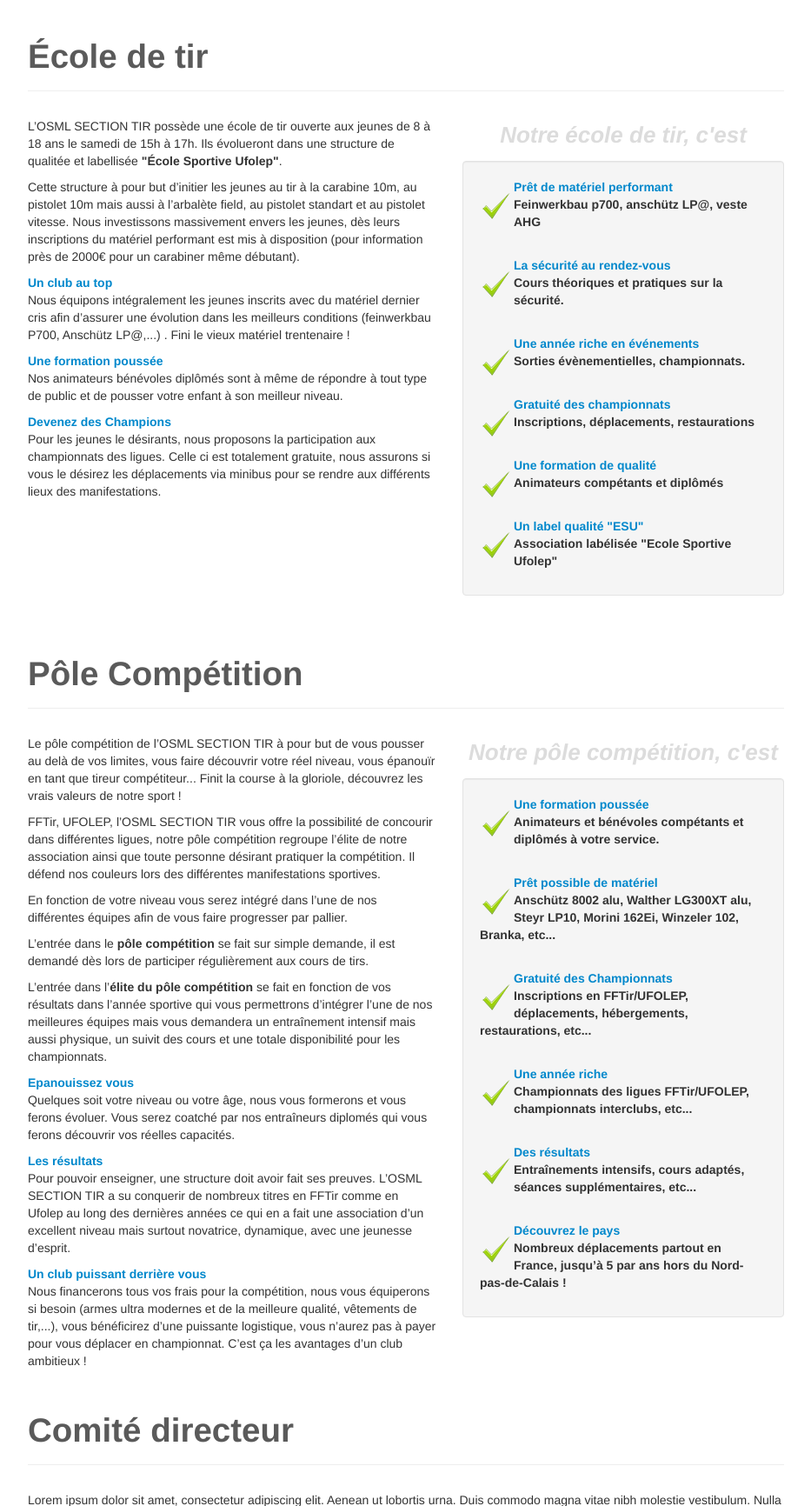
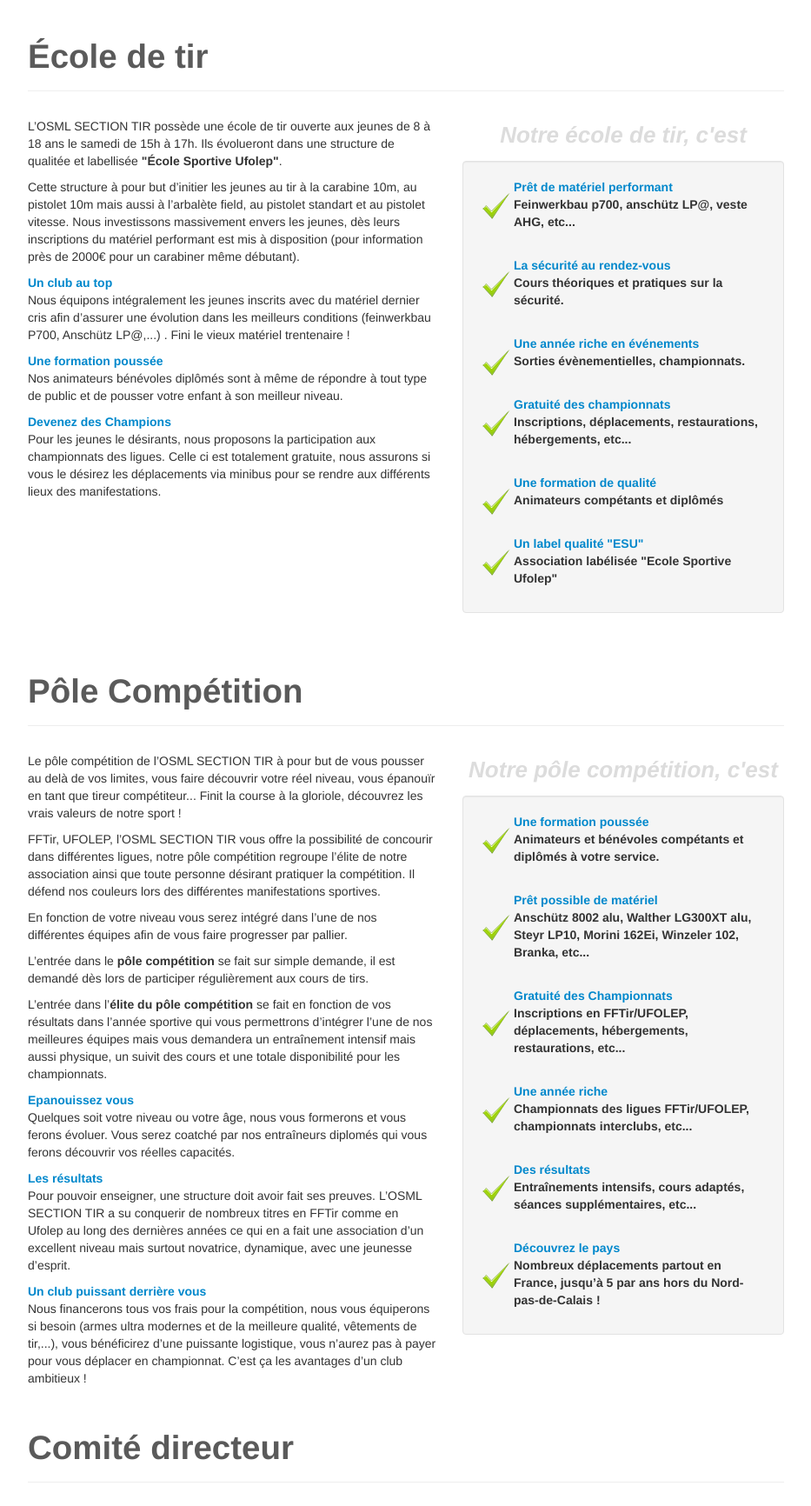
Before and after one commit to ckiw/osmltir-admin, a PHP site: page / in a window 1280 px wide. Shown: the part 4414-6146 px from the top of the page at 87% size, without its empty margins (323-1256 px from the left). Run offline with PHP 8.4, Linux system fonts and the light colour scheme.

Commit message:
modif html css

```diff
--- a/css/style.css
+++ b/css/style.css
@@ -76,5 +76,13 @@ body {
     float: left;
     margin-top: 15px;
     margin-right: 2px;
-    margin-left: 2px
+    margin-left: 2px;
 }
+
+.iconValid1{
+    float: left;
+    margin-top: 25px;
+    margin-right: 2px;
+    margin-left: 2px;
+    margin-bottom: 5px;
+}
--- a/index.html
+++ b/index.html
@@ -244,7 +244,7 @@ and open the template in the editor.
                                 <article class="well">
                                     <img src="img/valide1.png" alt="iconvalid" class="iconValid">
                                     <div class="titrebleu">Prêt de matériel performant</div>
-                                    <p><b>Feinwerkbau p700, anschütz LP@, veste AHG</b></p><br>
+                                    <p><b>Feinwerkbau p700, anschütz LP@, veste AHG, etc...</b></p><br>
 
                                     <img src="img/valide1.png" alt="iconvalid" class="iconValid">
                                     <div class="titrebleu">La sécurité au rendez-vous</div>
@@ -256,7 +256,7 @@ and open the template in the editor.
 
                                     <img src="img/valide1.png" alt="iconvalid" class="iconValid">
                                     <div class="titrebleu">Gratuité des championnats</div>
-                                    <p><b>Inscriptions, déplacements, restaurations</b></p><br>
+                                    <p><b>Inscriptions, déplacements, restaurations, hébergements, etc...</b></p><br>
 
                                     <img src="img/valide1.png" alt="iconvalid" class="iconValid">
                                     <div class="titrebleu">Une formation de qualité</div>
@@ -309,15 +309,15 @@ and open the template in the editor.
                             <aside class="span4">
                                 <div class="titregris">Notre pôle compétition, c'est</div><br>
                                 <article class="well">
-                                    <img src="img/valide1.png" alt="iconvalid" class="iconValid">
+                                    <img src="img/valide1.png" alt="iconvalid1" class="iconValid">
                                     <div class="titrebleu">Une formation poussée</div>
                                     <p><b>Animateurs et bénévoles compétants et diplômés à votre service.</b></p><br>
 
-                                    <img src="img/valide1.png" alt="iconvalid" class="iconValid">
+                                    <img src="img/valide1.png" alt="iconvalid1" class="iconValid1">
                                     <div class="titrebleu">Prêt possible de matériel</div>
                                     <p><b>Anschütz 8002 alu, Walther LG300XT alu, Steyr LP10, Morini 162Ei, Winzeler 102, Branka, etc...</b></p><br>
 
-                                    <img src="img/valide1.png" alt="iconvalid" class="iconValid">
+                                    <img src="img/valide1.png" alt="iconvalid" class="iconValid1">
                                     <div class="titrebleu">Gratuité des Championnats</div>
                                     <p><b>Inscriptions en FFTir/UFOLEP, déplacements, hébergements, restaurations, etc...</b></p><br>
 
@@ -329,7 +329,7 @@ and open the template in the editor.
                                     <div class="titrebleu">Des résultats</div>
                                     <p><b>Entraînements intensifs, cours adaptés, séances supplémentaires, etc...</b></p><br>
 
-                                    <img src="img/valide1.png" alt="iconvalid" class="iconValid">
+                                    <img src="img/valide1.png" alt="iconvalid1" class="iconValid1">
                                     <div class="titrebleu">Découvrez le pays</div>
                                     <p><b>Nombreux déplacements partout en France, jusqu’à 5 par ans hors du Nord-pas-de-Calais !</b></p>
                                 </article>
```
